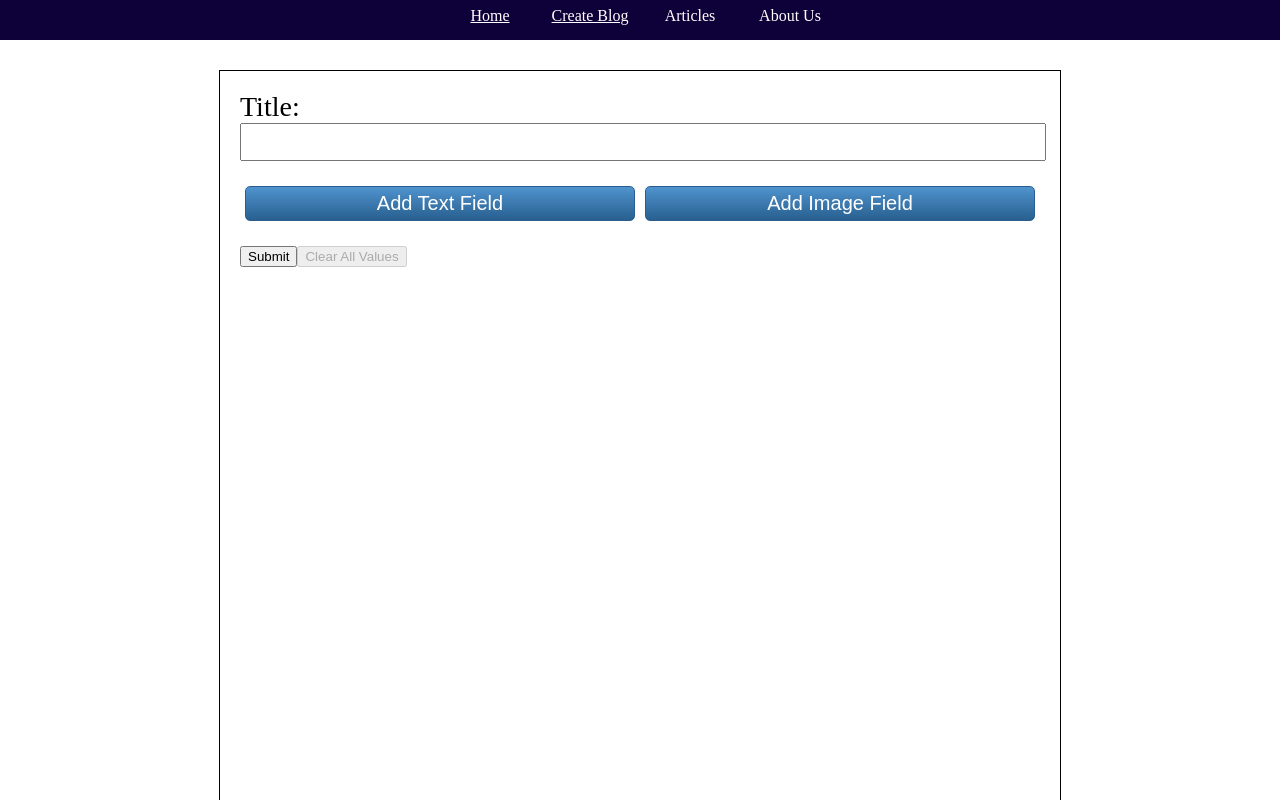
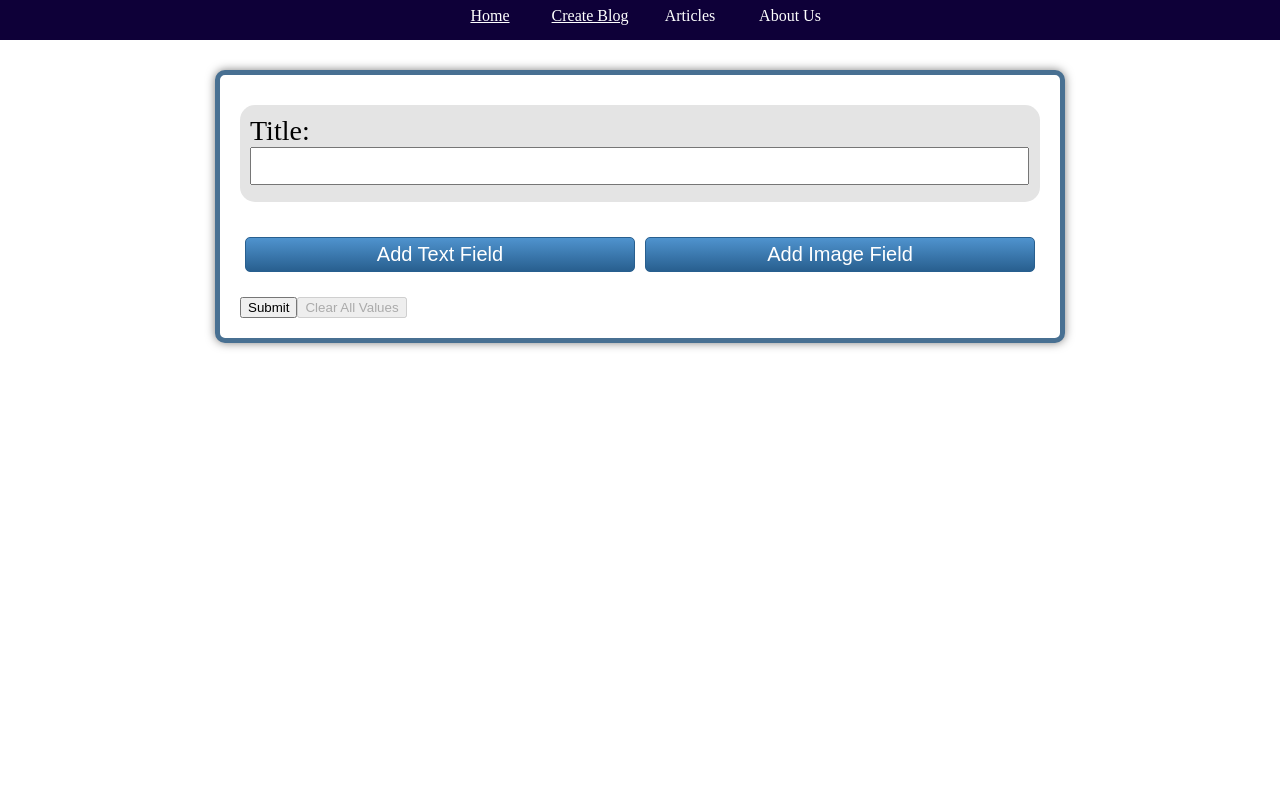
Before and after one commit to Bruendermiester/reactSiteTemplate, a React (Create React App) app in the folder template/: page /create in a window 1280 px wide. Shown: the top 800 px of the page. Built offline with nearby package versions, Linux system fonts and the light colour scheme.

Commit message:
adding some minor styes and fixing word count

```diff
--- a/template/src/components/pages/Article/ArticleDisplay.css
+++ b/template/src/components/pages/Article/ArticleDisplay.css
@@ -5,6 +5,7 @@
     border: 1px solid #000;
     margin: 30px auto;
     padding: 20px;
+    background-color: #FFF;
 }
 .main_image {
     float: left;
--- a/template/src/components/pages/CreateBlog/BlogCreateDisplay.css
+++ b/template/src/components/pages/CreateBlog/BlogCreateDisplay.css
@@ -1,10 +1,12 @@
 #create_display {
     min-width: 200px;
-    min-height: 1000px;
     max-width: 800px;
-    border: 1px solid #000;
-    margin: 30px auto;
+    box-shadow: 0px 0px 10px rgba(0, 0, 0, 0.5);
+    border-radius: 10px;
+    margin: 30px auto 0;
     padding: 20px;
+    background-color: #FFF;
+    border: 5px solid #487092;
 }
 input {
     width: 99%;
@@ -59,5 +61,14 @@ label {
     flex: 1;
 }
 .word_count_span, .character_count_span {
-    color: #009205;
+    color: #000;
 }
+.default_shading {
+    background-color: #e4e4e4;
+    border-radius: 15px;
+    padding: 10px 17px 17px 10px;
+    margin: 10px 0;
+}
+.error {
+    color: red;
+}
--- a/template/src/components/pages/CreateBlog/BlogForm.js
+++ b/template/src/components/pages/CreateBlog/BlogForm.js
@@ -3,11 +3,11 @@ import { Field, FieldArray, reduxForm } from 'redux-form'
 import validate from './validate';
 
 const renderField = ({ input, label, type, meta: { touched, error } }) => (
-    <div>
+    <div className="default_shading">
       <label>{label}:</label>
       <div>
         <input {...input} type={type}/>
-        {touched && error && <span>{error}</span>}
+        <div className="error">{touched && error && <span>{error}</span>}</div>
       </div>
     </div>
 );
@@ -16,23 +16,24 @@ const renderTextAreaField = ({ input, label, type, meta: { touched, error } }) =
 
     let getWordCount = (text) => {
       if(text && text.length > 0) {
-        let enteredText = text;
-        let numberOfLineBreaks = (text.match(/\n/g)||[]).length;
-        let wordCount = enteredText.trim().split(' ').length + numberOfLineBreaks;
+        let enteredText = text.replace(/\n/g, " ");
+        let wordCount = enteredText.trim().split(' ').length;
         return wordCount;
       }
+      else {
+        return 0
+      }
     }
-
 
     return (
       <div>
         <label>{label}</label>
         <div>
           <textarea {...input} type={type} />
-          {touched && error && <span>{error}</span>}
           <div className="info_container">
-            <div className="word_count"> Word Count: <span className="word_count_span"> {getWordCount(input.value)}</span></div>
+            <div className="word_count"> WORDS: <span className="word_count_span"> {getWordCount(input.value)}</span></div>
             <div className="character_count"> CC: <span className="character_count_span"> {input.value.length}</span></div>
+            <div className="error">{touched && error && <span>{error}</span>}</div>
           </div>
         </div>
       </div>
@@ -42,7 +43,7 @@ const renderTextAreaField = ({ input, label, type, meta: { touched, error } }) =
 const renderTexts = ({ fields, meta: { touched, error, submitFailed } }) => (
     <div>
       {fields.map((texts, index) => (
-        <div key={index}>
+        <div className="default_shading" key={index}>
 
           <h4>Text #{index + 1}
             <button
@@ -88,11 +89,6 @@ const renderTexts = ({ fields, meta: { touched, error, submitFailed } }) => (
         </form>
     );
   };
-  const mapStateToProps = (state) => {
-    console.log(state)
-    return { articles: state.articles };
-  }
-
 
   export default reduxForm({
     form: 'fieldArrays', // a unique identifier for this form
--- a/template/src/components/pages/MainDisplay/MainDisplay.css
+++ b/template/src/components/pages/MainDisplay/MainDisplay.css
@@ -5,4 +5,5 @@
     border: 1px solid #000;
     margin: 30px auto;
     padding: 20px;
+    background-color: #FFF;
 }
--- a/template/src/styles/Main.css
+++ b/template/src/styles/Main.css
@@ -1,3 +1,4 @@
 body {
     margin: 0;
+    background-color: #FFF;
 }
```
